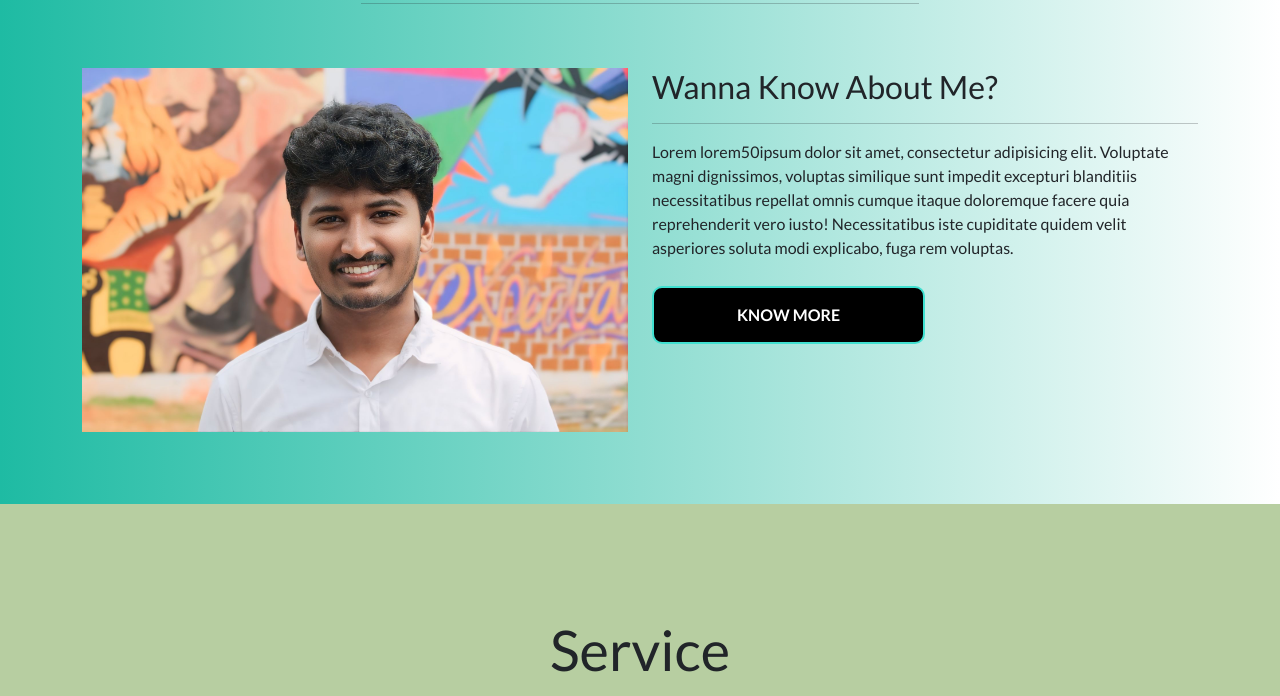
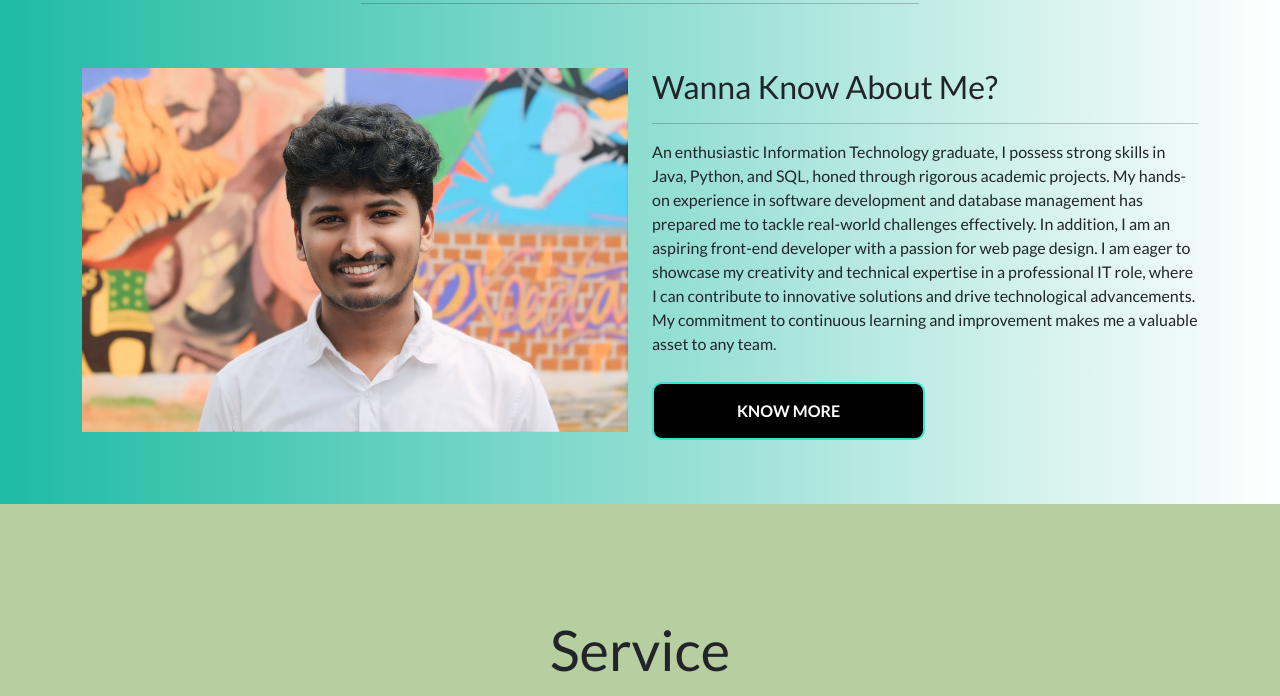
Before and after one commit to Gosula16/my-portfolio-, a plain HTML site: page index.html in a window 1280 px wide. Shown: the part 1152-1848 px from the top of the page. Drawn offline with nearby package versions, Linux system fonts and the light colour scheme.

Commit message:
Update index.html

```diff
--- a/index.html
+++ b/index.html
@@ -79,7 +79,11 @@
         <div class="col-lg-6  col-md-6 col-12">
           <h2>Wanna Know About Me?</h2>
           <hr>
-          <p>Lorem lorem50ipsum  dolor sit amet, consectetur adipisicing elit. Voluptate magni dignissimos, voluptas similique sunt impedit excepturi blanditiis necessitatibus repellat omnis cumque itaque doloremque facere quia reprehenderit vero iusto! Necessitatibus iste cupiditate quidem velit asperiores soluta modi explicabo, fuga rem voluptas.</p>
+          <p>An enthusiastic Information Technology graduate, I possess strong skills in Java, Python, and SQL, honed through rigorous academic projects.
+          My hands-on experience in software development and database management has prepared me to tackle real-world challenges effectively.
+          In addition, I am an aspiring front-end developer with a passion for web page design.
+            I am eager to showcase my creativity and technical expertise in a professional IT role, where I can contribute to innovative solutions and drive technological advancements.
+            My commitment to continuous learning and improvement makes me a valuable asset to any team.</p>
 
           <button class="btn w-50">
               <a href="hhttps://gosula16.github.io/my-portfolio-/" target="_blank">Know More</a>
```
